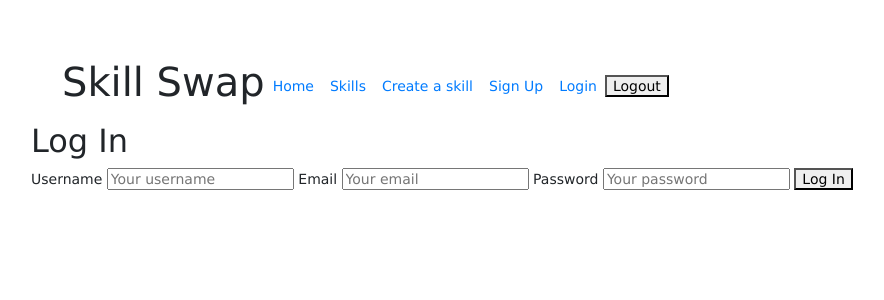
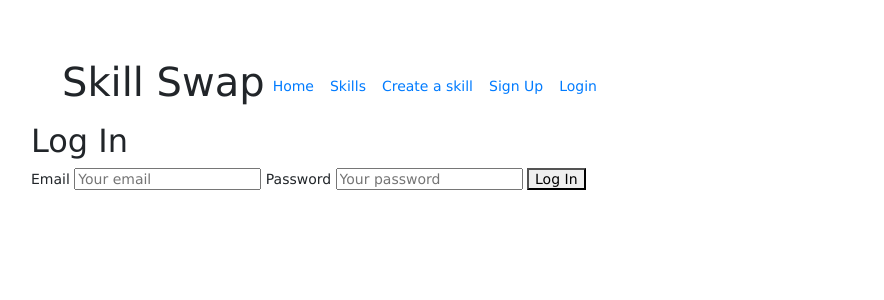
Before and after one commit to TunAmina/Skill-Swap, a Node server app: page /auth/login in a window 1280 px wide. Shown: the top 300 px of the page, without its empty margins (19-903 px from the left). Run offline with Node 20, Linux system fonts and the light colour scheme; some libraries are stand-ins or nearby versions.

Commit message:
logout bottun only works when loggedin

```diff
--- a/routes/index.routes.js
+++ b/routes/index.routes.js
@@ -3,7 +3,7 @@ const router = express.Router();
 
 /* GET home page */
 router.get("/", (req, res, next) => {
-  res.render("index");
+  res.render("index", {isLoggedIn: req.session.currentUser});
 });
 
 module.exports = router;
--- a/views/auth/login.hbs
+++ b/views/auth/login.hbs
@@ -2,9 +2,6 @@
   <h2>Log In</h2>
   <form action="/auth/login" method="POST">
 
-    <label> Username
-      <input type="text" name="username" placeholder="Your username" />
-    </label>
 
     <label> Email
       <input type="email" name="email" placeholder="Your email" />
--- a/views/layout.hbs
+++ b/views/layout.hbs
@@ -26,17 +26,21 @@
               <a class="nav-link" href="/skills">Skills</a></li>
             <li class="nav-item">
               <a class="nav-link" href="/skills/create">Create a skill</a></li>
-            <li class="nav-item">
+
+
+         {{#if isLoggedIn }}
+          <form class="d-flex" method="POST" action="/auth/logout">
+            <button>Logout</button>
+          </form>
+
+           {{else}}
+           <li class="nav-item">
               <a class="nav-link" href="/auth/signup">Sign Up</a></li>
             <li class="nav-item">
               <a class="nav-link" href="/auth/login">Login</a></li>
 
-          </ul>
-         {{!#if isLoggedIn }}    {{!else}}
-          <form class="d-flex" method="POST" action="/auth/logout">
-            <button>Logout</button>
-          </form>
-          {{!/if}}
+          {{/if}}
+           </ul>
         </div>
       </div>
     </nav>
```
